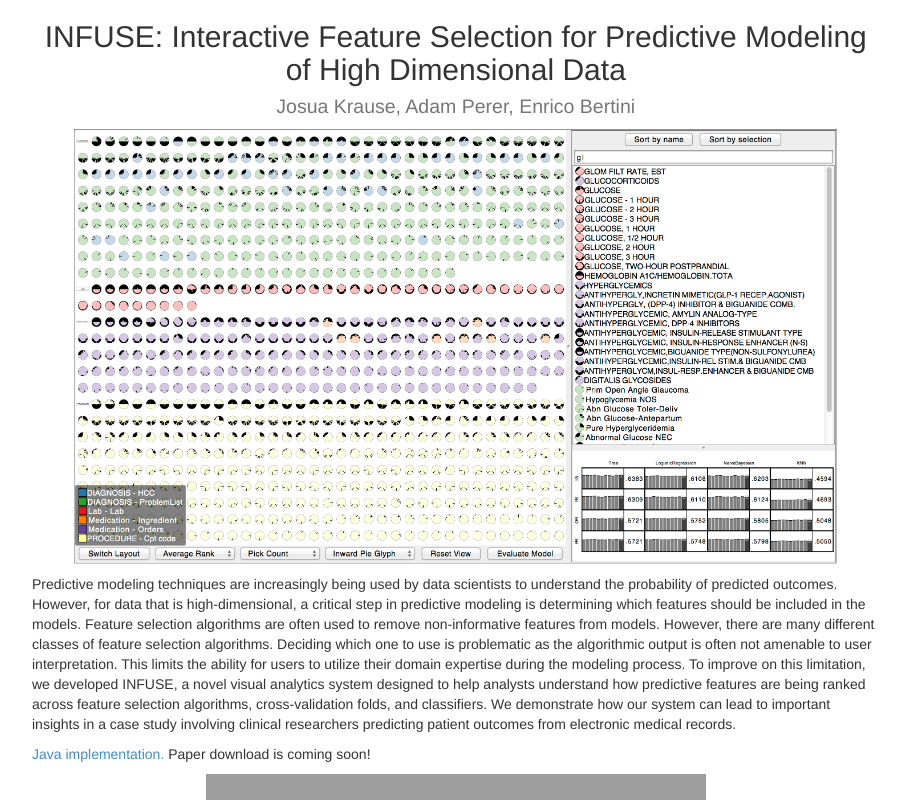
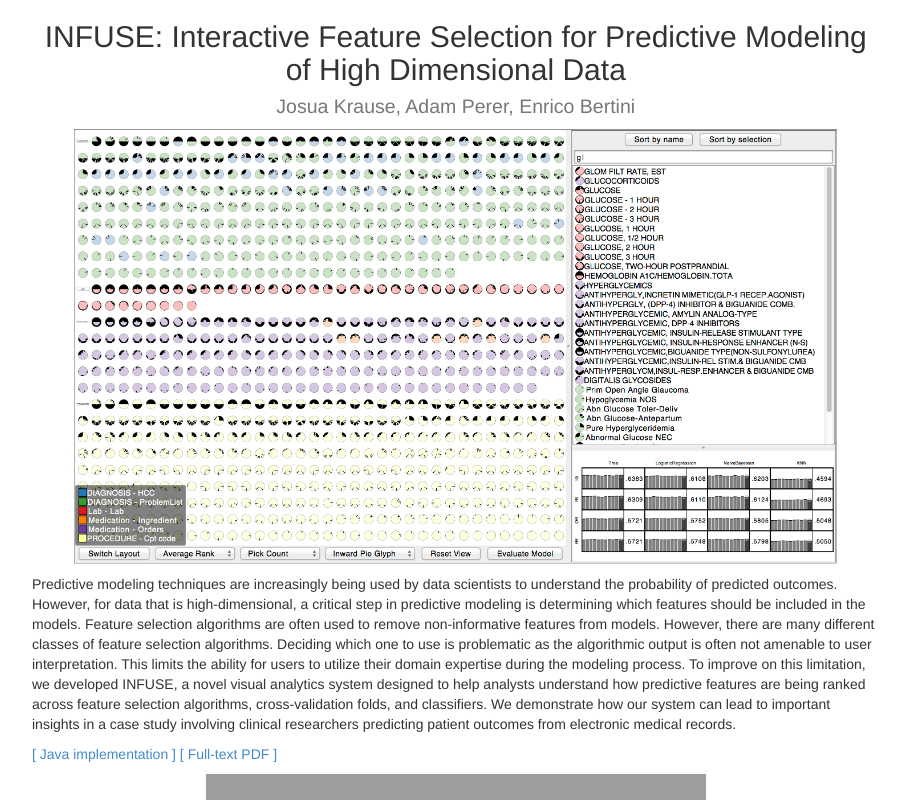
Before and after one commit to nyuvis/infuse, a plain HTML site: page index.html in a window 1280 px wide. Shown: the top 800 px of the page, without its empty margins (38-944 px from the left). Drawn offline with Linux system fonts and the light colour scheme; grey boxes are pictures that could not be loaded.

Commit message:
add paper download

```diff
--- a/index.html
+++ b/index.html
@@ -22,8 +22,8 @@
         Predictive modeling techniques are increasingly being used by data scientists to understand the probability of predicted outcomes. However, for data that is high-dimensional, a critical step in predictive modeling is determining which features should be included in the models. Feature selection algorithms are often used to remove non-informative features from models. However, there are many different classes of feature selection algorithms. Deciding which one to use is problematic as the algorithmic output is often not amenable to user interpretation. This limits the ability for users to utilize their domain expertise during the modeling process. To improve on this limitation, we developed INFUSE, a novel visual analytics system designed to help analysts understand how predictive features are being ranked across feature selection algorithms, cross-validation folds, and classifiers. We demonstrate how our system can lead to important insights in a case study involving clinical researchers predicting patient outcomes from electronic medical records.
         </p>
         <p>
-          <a href="https://github.com/nyuvis/infuse-java/">Java implementation.</a>
-          <emph>Paper download is coming soon!</emph>
+          <a href="https://github.com/nyuvis/infuse-java/">[ Java implementation ]</a>
+          <a href="paper.pdf">[ Full-text PDF ]</a>
         </p>
         <p style="text-align: center;margin: 0 auto;">
           <iframe src="http://player.vimeo.com/video/114366032" width="500" height="304" frameborder="0" webkitallowfullscreen mozallowfullscreen allowfullscreen></iframe>
```
Also changed, not shown: 1 other file.
